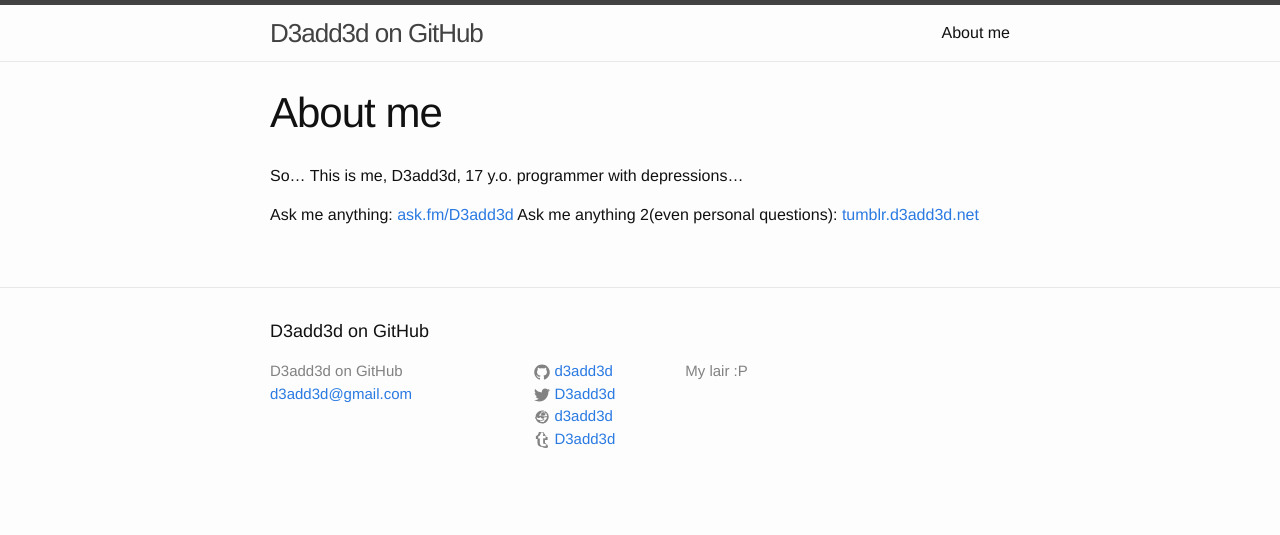
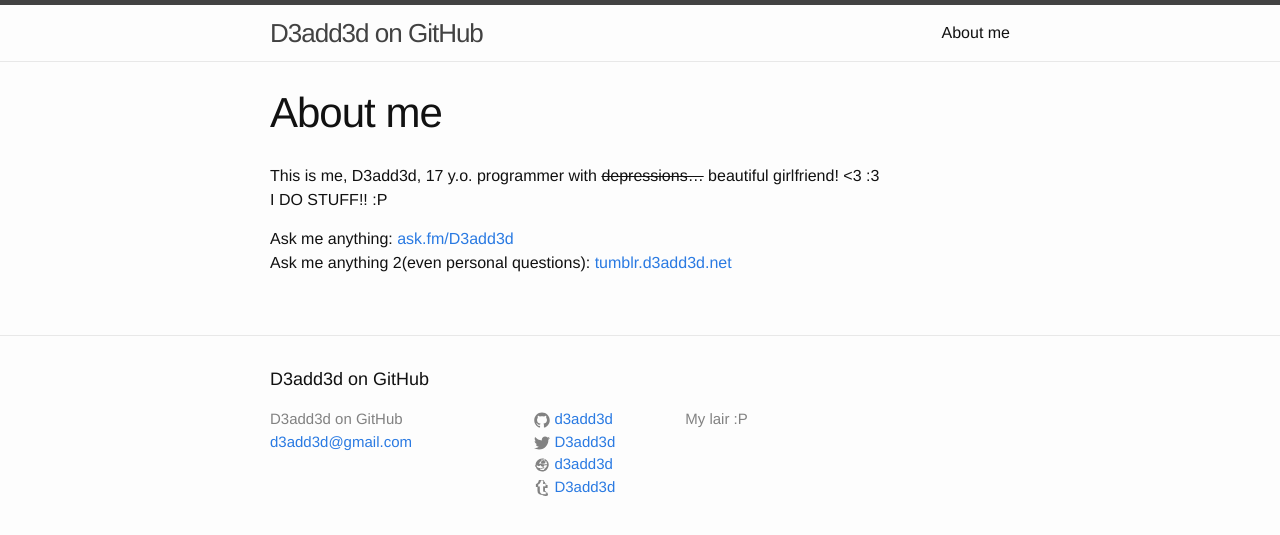
Before and after one commit to BytecodeEli/d3add3d.github.io, a Jekyll site: the page built from me.md, in a window 1280 px wide. Shown: the top 535 px of the page. Built offline with Jekyll 4.4.1, drawn with Linux system fonts in a browser that asks for light colours.

```diff
--- a/me.md
+++ b/me.md
@@ -4,7 +4,8 @@
 permalink: /me/
 ---
 
-So... This is me, D3add3d, 17 y.o. programmer with depressions...
+This is me, D3add3d, 17 y.o. programmer with ~~depressions...~~ beautiful girlfriend! <3 :3
+I DO STUFF!! :P
 
 Ask me anything:   [ask.fm/D3add3d](https://ask.fm/D3add3d)
 Ask me anything 2(even personal questions): [tumblr.d3add3d.net](http://tumblr.d3add3d.net/ask)
```
